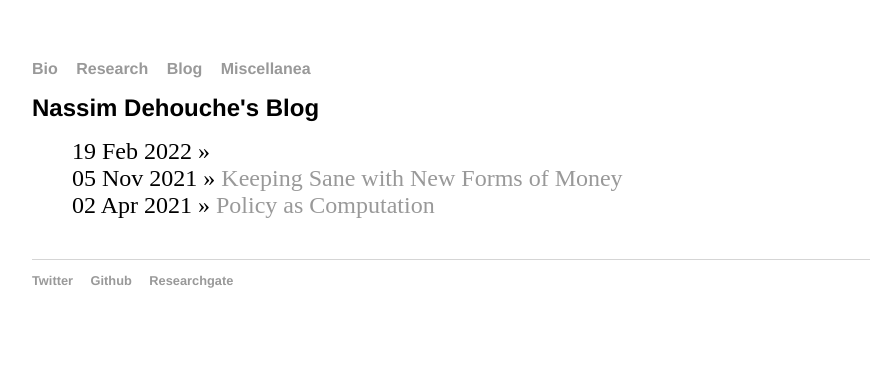
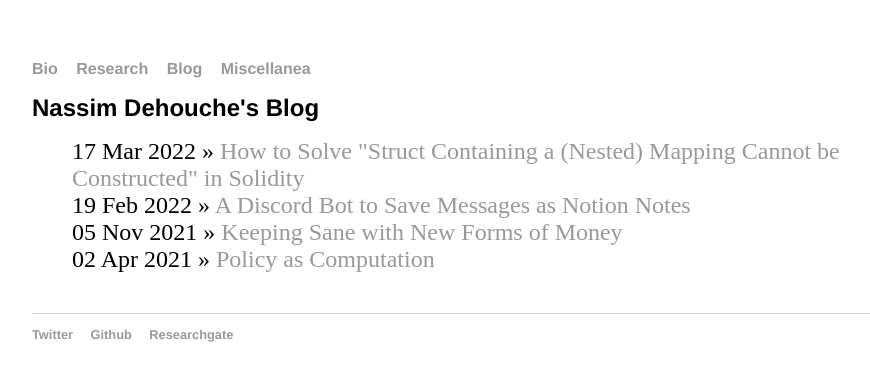
Before and after one commit to ndehouche/ndehouche.github.io, a Jekyll site: the page built from blog/index.html, in a window 1280 px wide. Shown: the top 381 px of the page, without its empty margins (160-1030 px from the left). Built offline with Jekyll 4.4.1, drawn with Linux system fonts in a browser that asks for light colours.

Commit message:
Update index.html

```diff
--- a/blog/index.html
+++ b/blog/index.html
@@ -4,7 +4,9 @@ title: Nassim Dehouche's Blog
 ---
 	<h1>{{ page.title }}</h1>
 	<ul class="posts">
-    <li><span>19 Feb 2022</span> » <a target="_blank" href="https://hackernoon.com/a-discord-bot-to-save-messages-as-notion-notes" title="A Discord Bot to Save Messages as Notion Notes"></a></li>
+    <li><span>17 Mar 2022</span> » <a target="_blank" href="https://hackernoon.com/how-to-solve-struct-containing-a-nested-mapping-cannot-be-constructed-in-solidity">How to Solve "Struct Containing a (Nested) Mapping Cannot be Constructed" in Solidity</a></li>
+
+    <li><span>19 Feb 2022</span> » <a target="_blank" href="https://hackernoon.com/a-discord-bot-to-save-messages-as-notion-notes">A Discord Bot to Save Messages as Notion Notes</a></li>
 	  {% for post in site.posts %}
 	    <li><span>{{ post.date | date_to_string }}</span> » <a href="{{ post.url }}" title="{{ post.title }}">{{ post.title }}</a></li>
 	  {% endfor %}
```
